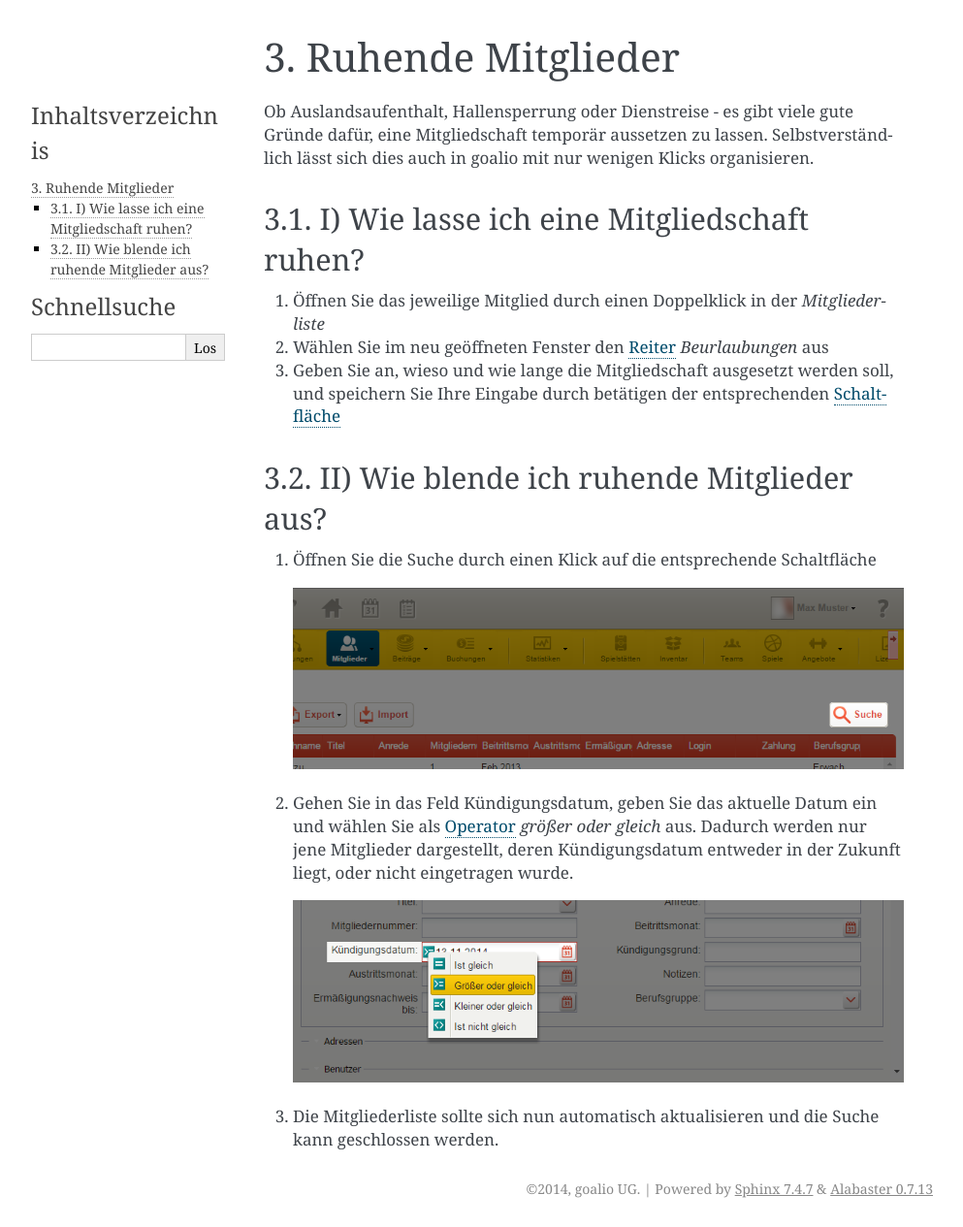
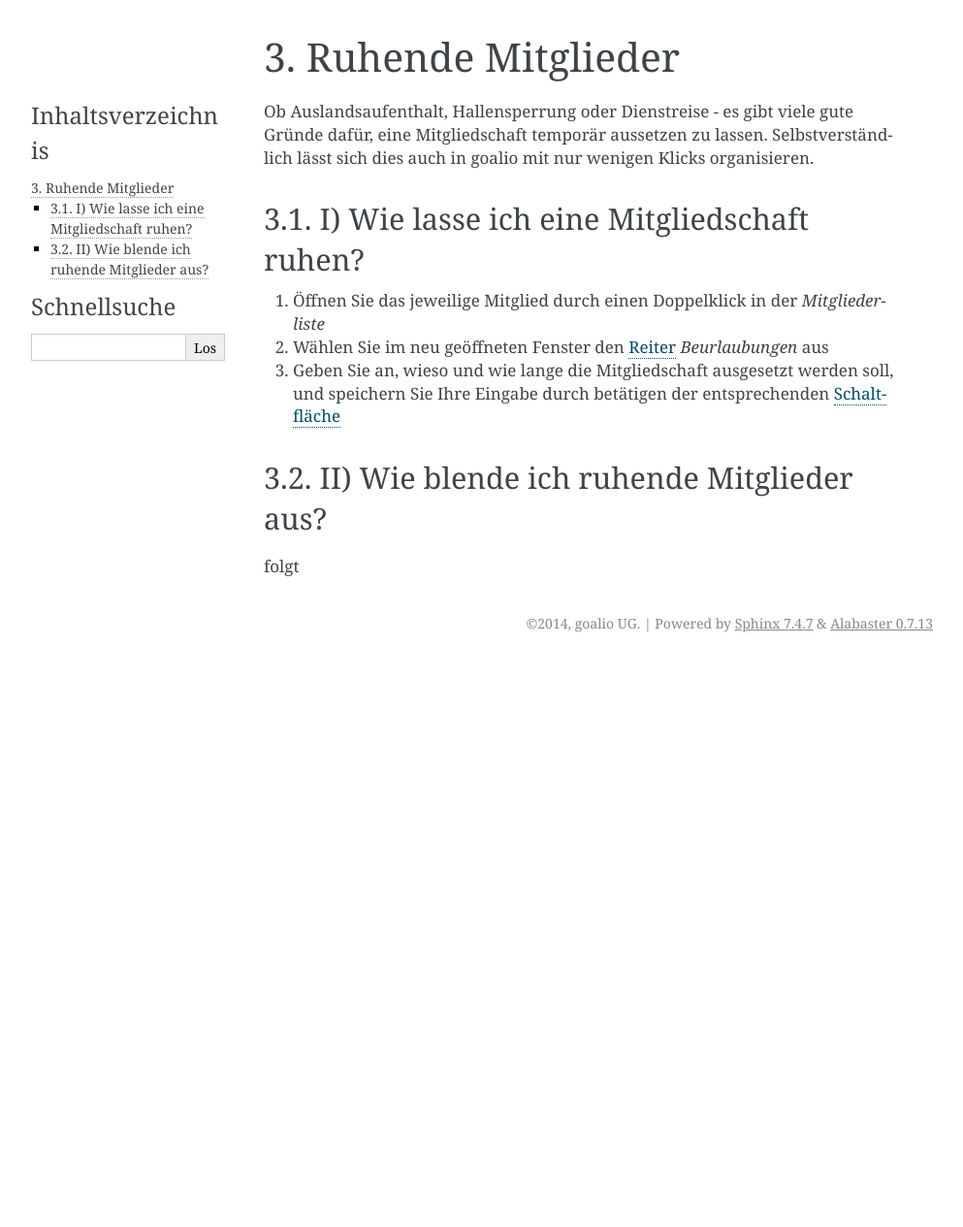
Before and after one commit to goalio/docs, a Sphinx documentation site: the page built from docs/kochbuch/ruhende-mitgliedschaft.rst, in a window 1280 px wide. Shown: the whole page at 97% size, without its empty margins (148-1141 px from the left). Built offline with Sphinx 7.4.7, drawn with Linux system fonts in a browser that asks for light colours; formulas are drawn with MathJax 3; after the commit the page ends 900 px from its top, so only the background shows below that.

Commit message:
Update ruhende-mitgliedschaft.rst

```diff
--- a/docs/kochbuch/ruhende-mitgliedschaft.rst
+++ b/docs/kochbuch/ruhende-mitgliedschaft.rst
@@ -15,15 +15,7 @@ I) Wie lasse ich eine Mitgliedschaft ruhen?
 II) Wie blende ich ruhende Mitglieder aus?
 ^^^^^^^^^^^^^^^^^^^^^^^^^^^^^^^^^^^^^^^^^^^
 
-1.	Öffnen Sie die Suche durch einen Klick auf die entsprechende Schaltfläche
-
-	.. image:: ../images/gui/suche/suche-button.png
-
-2.	Gehen Sie in das Feld Kündigungsdatum, geben Sie das aktuelle Datum ein und wählen Sie als Operator_ *größer oder gleich* aus. Dadurch werden nur jene Mitglieder dargestellt, deren Kündigungsdatum entweder in der Zukunft liegt, oder nicht eingetragen wurde.
-
-	.. image:: ../images/gui/suche/operator.png
-
-3.	Die Mitgliederliste sollte sich nun automatisch aktualisieren und die Suche kann geschlossen werden.
+folgt
 
 .. _Operator: /de/latest/erste-schritte/benutzeroberflaeche.html
 .. _Reiter: /de/latest/erste-schritte/benutzeroberflaeche.html
```
